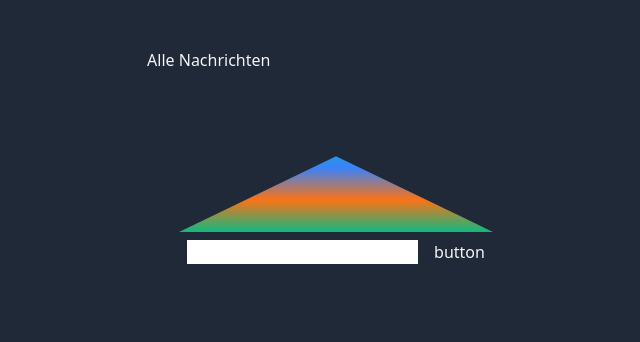
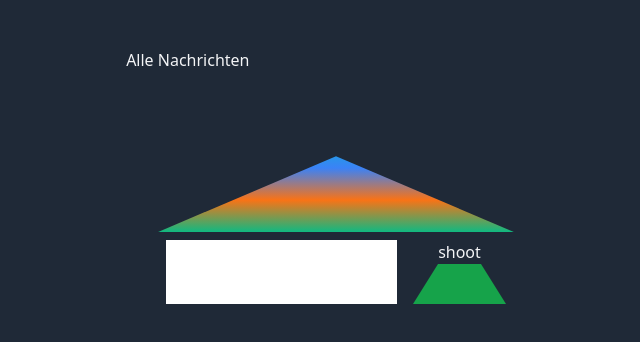
Before and after one commit to Skyle/prsmsg, a Next.js app: page / in a window 1280 px wide. Shown: the top 342 px of the page, without its empty margins (304-944 px from the left). Built offline with nearby package versions, Linux system fonts and the light colour scheme.

Commit message:
triangle button created

```diff
--- a/components/Button.tsx
+++ b/components/Button.tsx
@@ -3,7 +3,16 @@ import React from "react";
 type Props = {};
 
 function Button({}: Props) {
-  return <button type="submit">button</button>;
+  return (
+    <div className="">
+      <button
+        type="submit"
+        className="border-b-green-600 border-b-[40px] border-r-transparent border-r-[25px] border-l-transparent border-l-[25px] hover:border-b-pink-600"
+      >
+        shoot
+      </button>
+    </div>
+  );
 }
 
 export default Button;
```
